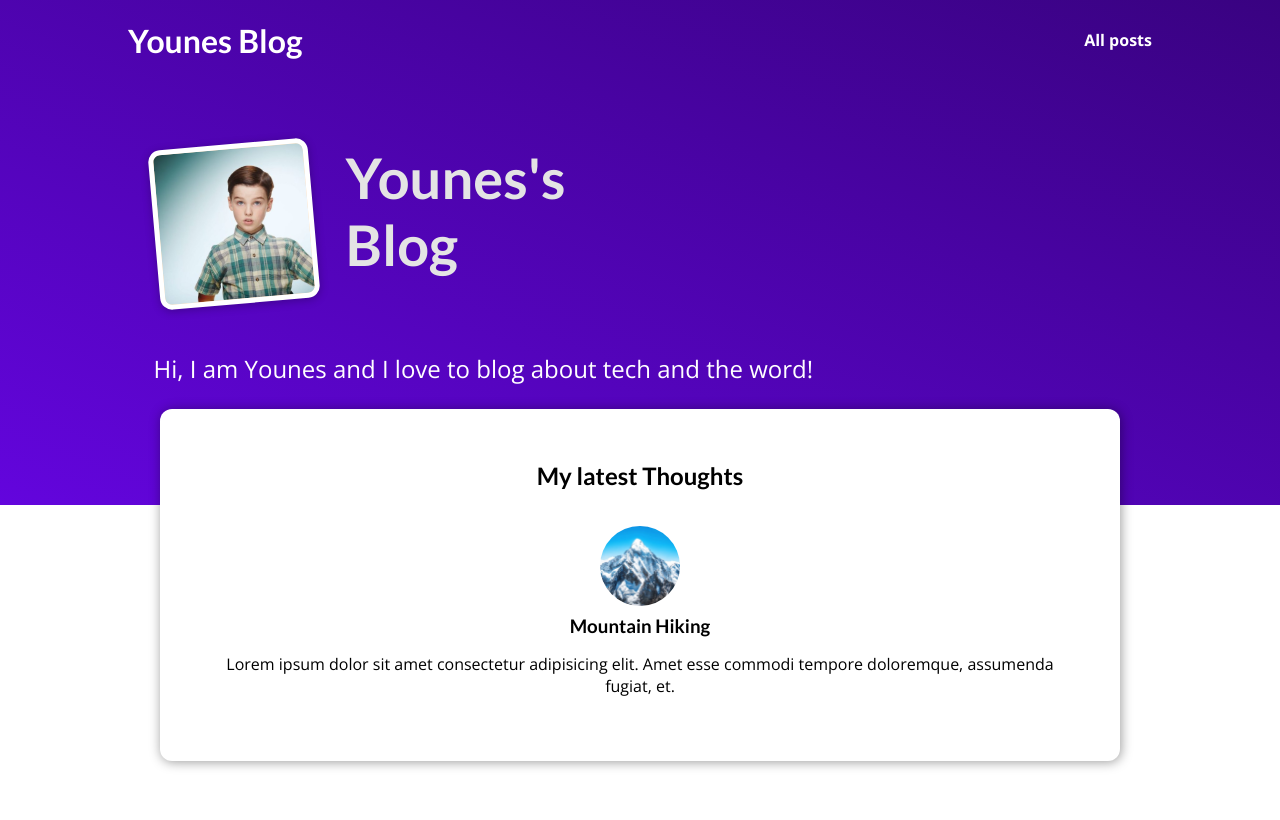
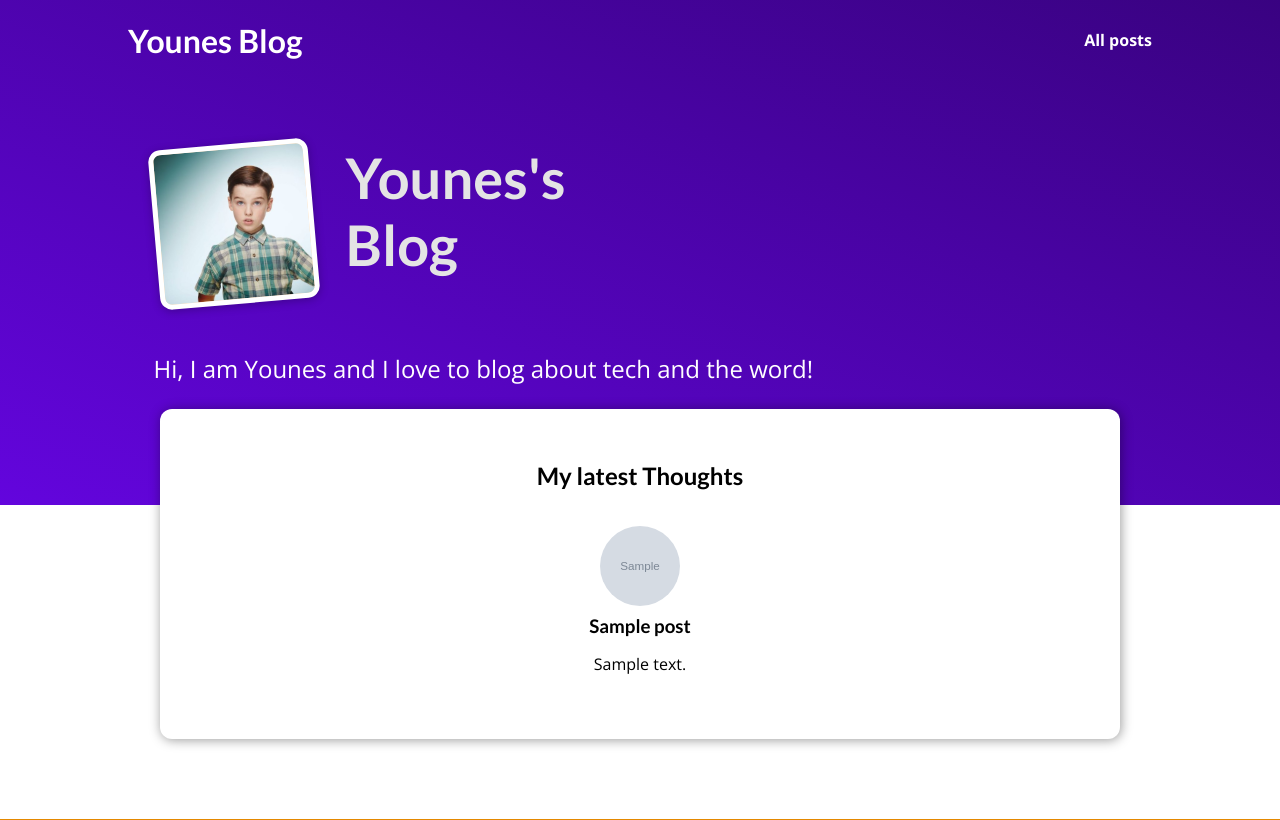
Before and after one commit to MalYou/my_site, a Django app: page / in a window 1280 px wide. Shown: the top 820 px of the page. Run offline with Django 3.2, Linux system fonts and the light colour scheme; tables that the repository leaves empty hold one stand-in row (values such as "Sample post"); grey boxes marked "Sample" are stand-in pictures.

Commit message:
fetch latest posts

```diff
--- a/blog/templates/blog/includes/post.html
+++ b/blog/templates/blog/includes/post.html
@@ -2,14 +2,11 @@
 
 <li>
     <article class="post">
-        <a href="{% url 'post_detail' 'mountains' %}">
-            <img src="{% static 'blog/images/mountain.jpg' %}" alt="">
+        <a href="{% url 'post_detail' post.slug %}">
+            <img src="{{ post.image_url.url }}" alt="">
             <div class="post__containt">
-                <h3>Mountain Hiking</h3>
-                <p>Lorem ipsum dolor sit amet consectetur adipisicing elit.
-                    Amet esse commodi tempore doloremque, assumenda fugiat,
-                    et.
-                </p>
+                <h3>{{ post.title }}</h3>
+                <p>{{ post.content|linebreaks }}</p>
             </div>
         </a>
     </article>
--- a/blog/templates/blog/index.html
+++ b/blog/templates/blog/index.html
@@ -21,7 +21,9 @@
     <section id="latest-posts">
         <h2>My latest Thoughts</h2>
         <ul>
-            {% include 'blog/includes/post.html' %}
+            {% for post in posts %}
+                {% include 'blog/includes/post.html' %}
+            {% endfor %}
         </ul>
     </section>
     <section id="about">
--- a/blog/views.py
+++ b/blog/views.py
@@ -1,7 +1,13 @@
 from django.shortcuts import render
 
+from .models import Post
+
 def index(request):
-    return render(request, 'blog/index.html')
+    latest_posts = Post.objects.all().order_by("-date")[:3]
+    context = {
+        'posts': latest_posts
+    }
+    return render(request, 'blog/index.html', context)
 
 def posts(request):
     return render(request, 'blog/posts.html')
--- a/my_site/urls.py
+++ b/my_site/urls.py
@@ -15,8 +15,10 @@ Including another URLconf
 """
 from django.contrib import admin
 from django.urls import path, include
+from django.conf import settings
+from django.conf.urls.static import static
 
 urlpatterns = [
     path('admin/', admin.site.urls),
     path('', include('blog.urls')),
-]
+] + static(settings.MEDIA_URL, document_root=settings.MEDIA_ROOT)
```
